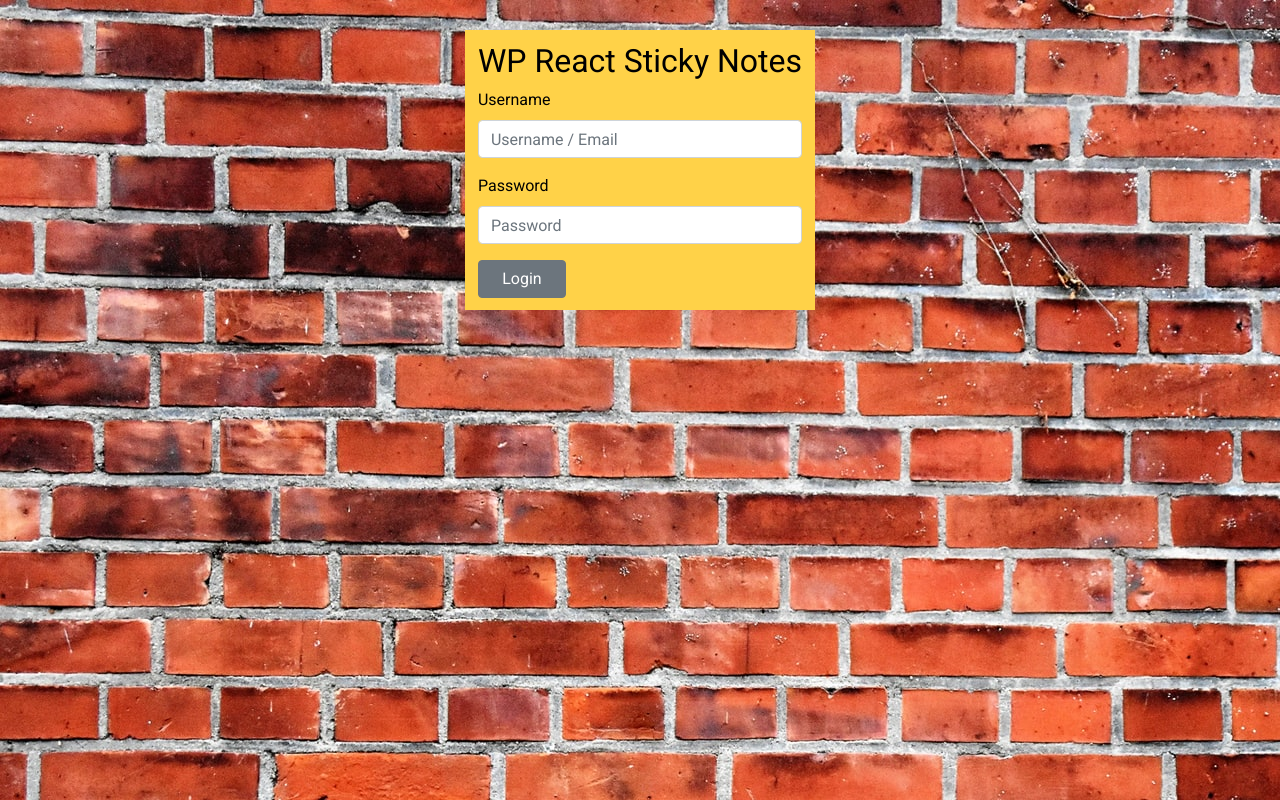
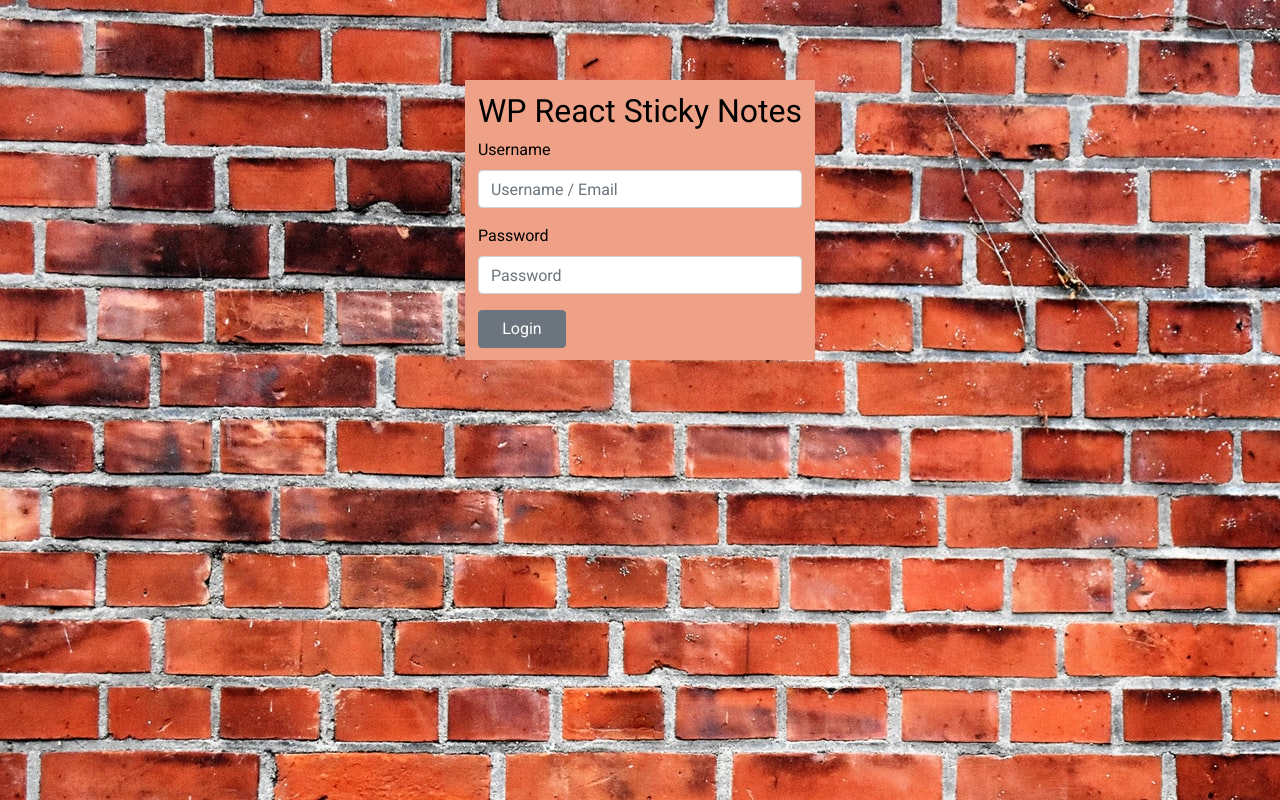
Before and after one commit to Fathima-Z/wp-sticky-notes-react, a React (Create React App) app: page / in a window 1280 px wide. Built offline with nearby package versions, Linux system fonts and the light colour scheme.

Commit message:
change the style

```diff
--- a/src/App.scss
+++ b/src/App.scss
@@ -211,10 +211,10 @@ p {
 .container.login {
   display: flex;
   justify-content: center;
-  background: #ffd248;
+  background: #efa188;;
   align-content: center;
   max-width: 350px;
-  margin-top: 30px;
+  margin-top: 80px;
   padding: 12px;
   color: #000;
   align-items: center;
```
